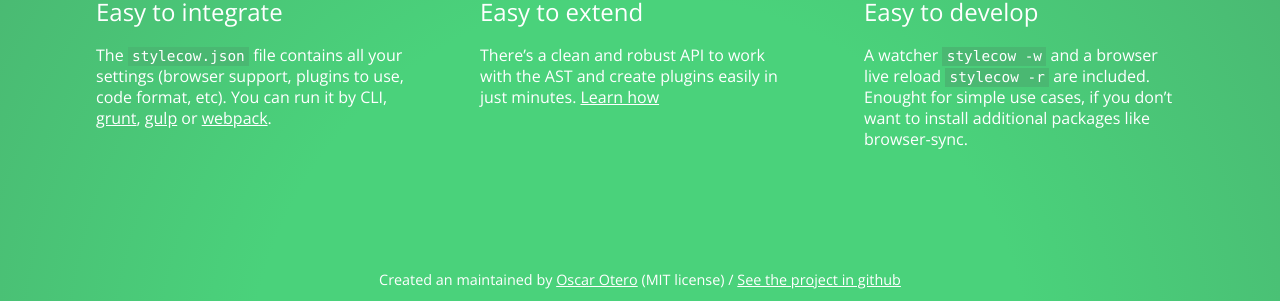
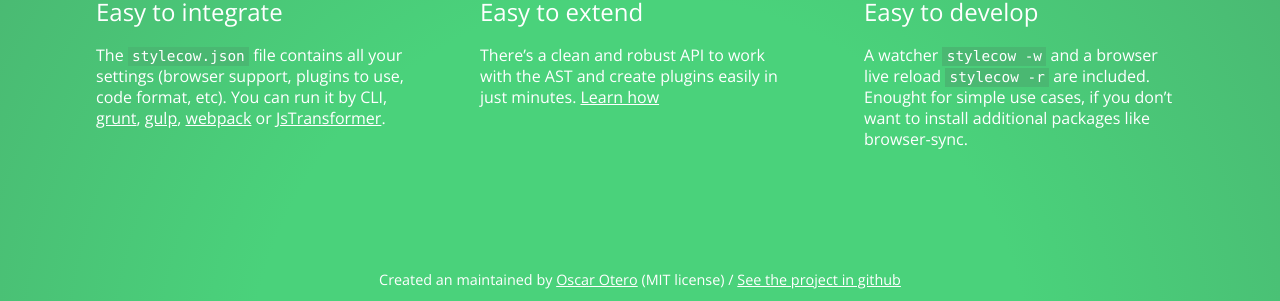
Before and after one commit to stylecow/stylecow.github.io, a Jekyll site: the page built from index.html, in a window 1280 px wide. Shown: the part 1864-2165 px from the top of the page. Built offline with Jekyll 4.4.1, drawn with Linux system fonts in a browser that asks for light colours.

Commit message:
added jstransformer link

```diff
--- a/index.html
+++ b/index.html
@@ -43,7 +43,7 @@ features:
 
     - title: Easy to integrate
       text: |
-        The `stylecow.json` file contains all your settings (browser support, plugins to use, code format, etc). You can run it by CLI, [grunt](https://github.com/stylecow/grunt-stylecow), [gulp](https://github.com/stylecow/gulp-stylecow) or [webpack](https://github.com/stylecow/stylecow-loader).
+        The `stylecow.json` file contains all your settings (browser support, plugins to use, code format, etc). You can run it by CLI, [grunt](https://github.com/stylecow/grunt-stylecow), [gulp](https://github.com/stylecow/gulp-stylecow), [webpack](https://github.com/stylecow/stylecow-loader) or [JsTransformer](https://github.com/jstransformers/jstransformer-stylecow).
 
     - title: Easy to extend
       text: |
```
